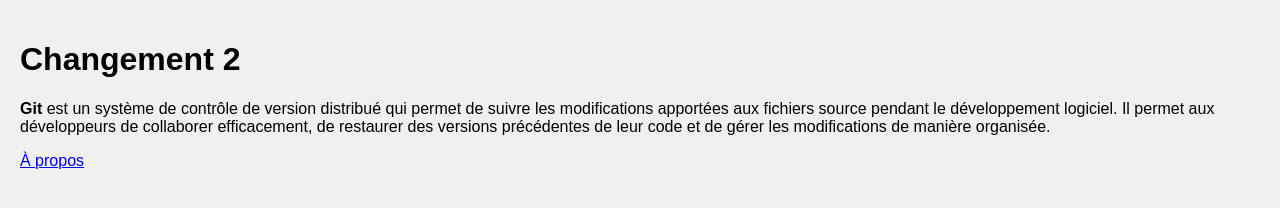
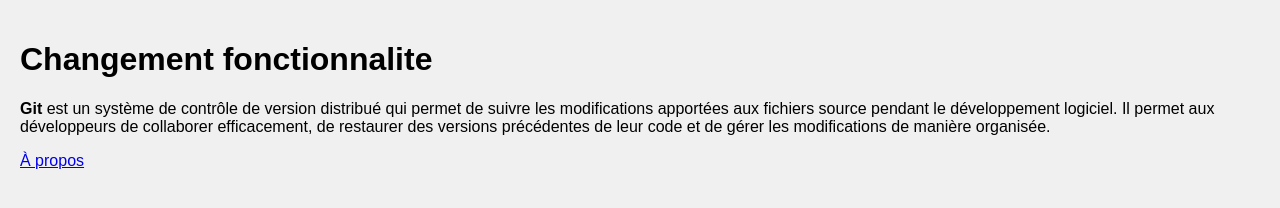
Before and after one commit to MariemRaddaoui/TP1_Devops_Partie2, a plain HTML site: page index.html in a window 1280 px wide. Drawn offline with Linux system fonts and the light colour scheme.

Commit message:
Changement fonctionnalite

```diff
--- a/index.html
+++ b/index.html
@@ -7,7 +7,7 @@
     <link rel="stylesheet" href="styles.css">
 </head>
 <body>
-    <h1>Changement 2</h1>
+    <h1>Changement fonctionnalite</h1>
     <p><strong>Git</strong> est un système de contrôle de version distribué qui permet de suivre les modifications apportées aux fichiers source pendant le développement logiciel. Il permet aux développeurs de collaborer efficacement, de restaurer des versions précédentes de leur code et de gérer les modifications de manière organisée.</p>
     <a href="about.html" class="btn">À propos</a>
 </body>
```
